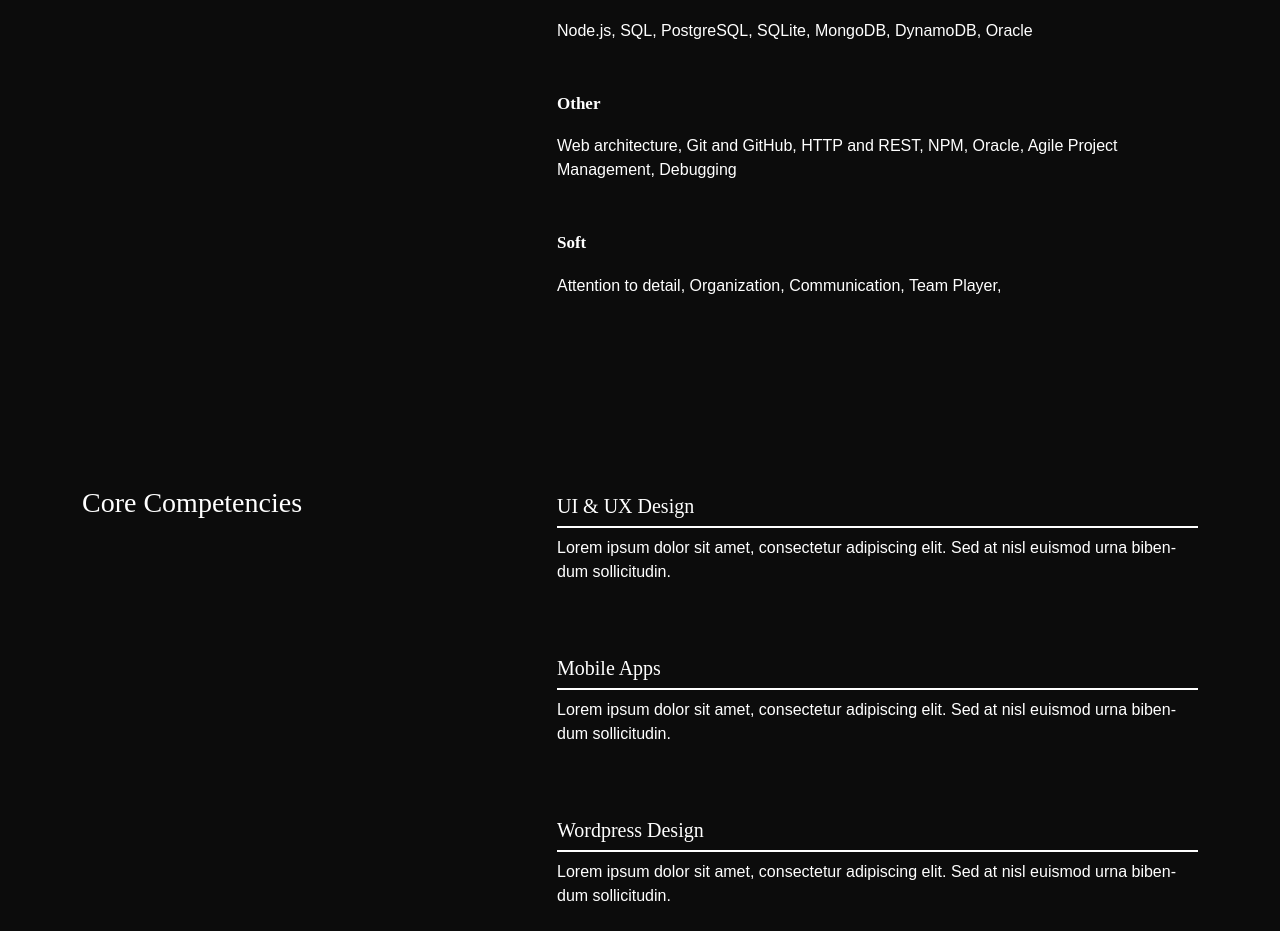
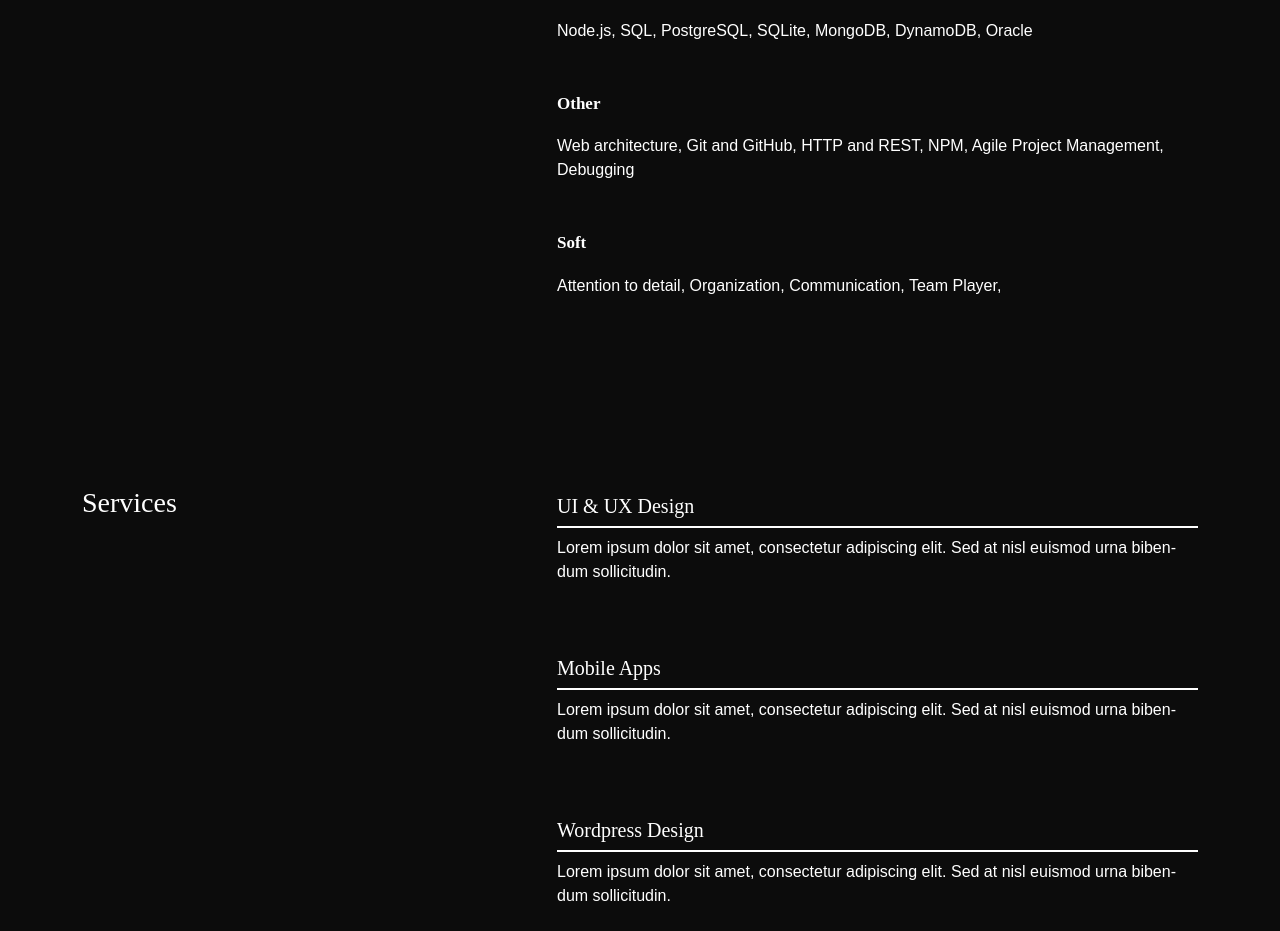
Before and after one commit to Jeffrey-S-Smith/jeffrey-s-smith-portfolio, a React (Create React App) app: page /about in a window 1280 px wide. Shown: the part 1300-2231 px from the top of the page. Built offline with nearby package versions, Linux system fonts and the light colour scheme; no server answers.

Commit message:
updated content page

```diff
--- a/src/content.js
+++ b/src/content.js
@@ -81,7 +81,7 @@ const skills = [{
      },
     {
         name: "Other",
-        ldescription: "Web architecture, Git and GitHub, HTTP and REST, NPM, Oracle, Agile Project Management, Debugging",
+        ldescription: "Web architecture, Git and GitHub, HTTP and REST, NPM, Agile Project Management, Debugging",
     },
     {
         name: "Soft",
@@ -92,7 +92,7 @@ const skills = [{
 
    ];
 
-const competencies = [{
+const services = [{
         title: "UI & UX Design",
         description: "Lorem ipsum dolor sit amet, consectetur adipiscing elit. Sed at nisl euismod urna bibendum sollicitudin.",
     },
@@ -193,7 +193,7 @@ export {
     worktimeline,
     education,
     skills,
-    competencies,
+    services,
     introdata,
     contactConfig,
     socialprofils,
--- a/src/pages/about/index.js
+++ b/src/pages/about/index.js
@@ -8,7 +8,7 @@ import {
   worktimeline,
   education,
   skills,
-  competencies,
+  services,
 } from "../../content.js";
 
 export const About = () => {
@@ -108,10 +108,10 @@ export const About = () => {
         </Row>
         <Row className="sec_sp">
           <Col lang="5">
-            <h3 className="color_sec py-4">Core Competencies</h3>
+            <h3 className="color_sec py-4">Services</h3>
           </Col>
           <Col lg="7">
-            {competencies.map((data, i) => {
+            {services.map((data, i) => {
               return (
                 <div className="service_ py-4" key={i}>
                   <h5 className="service__title">{data.title}</h5>
```
